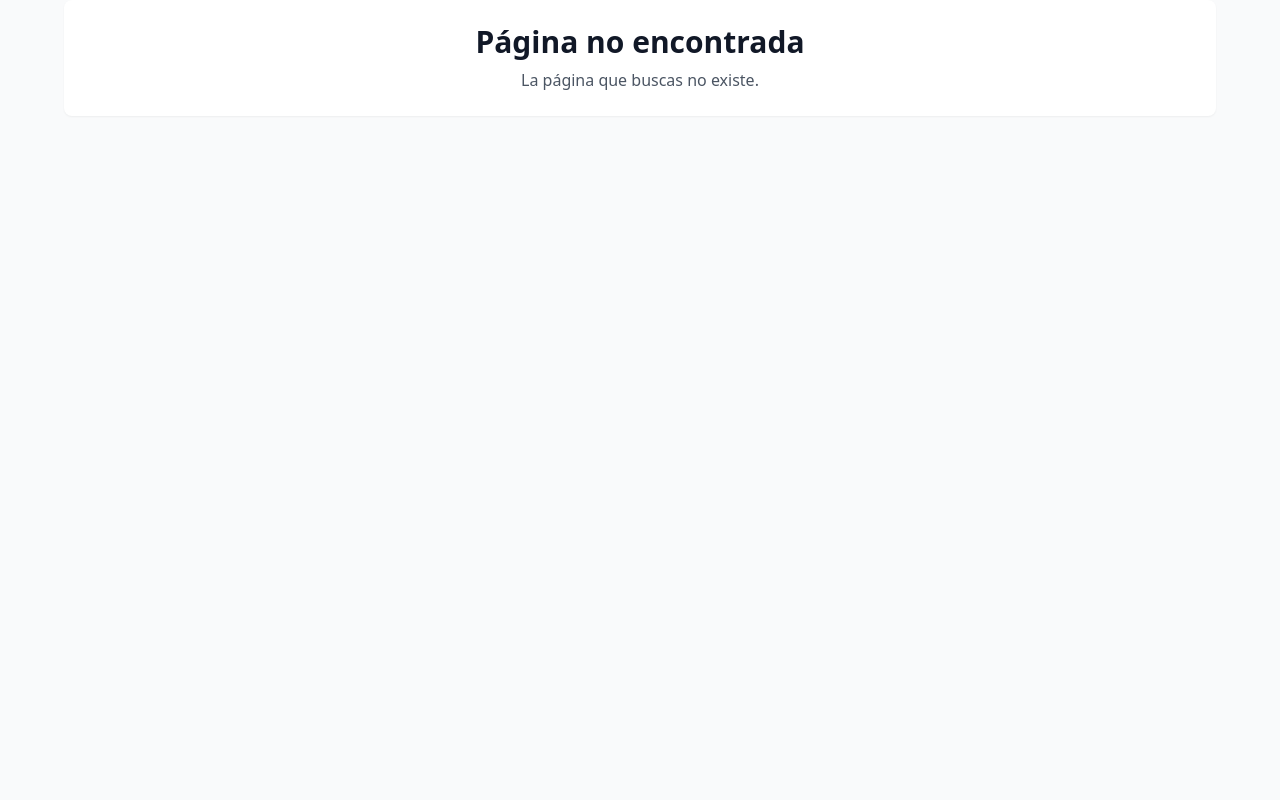
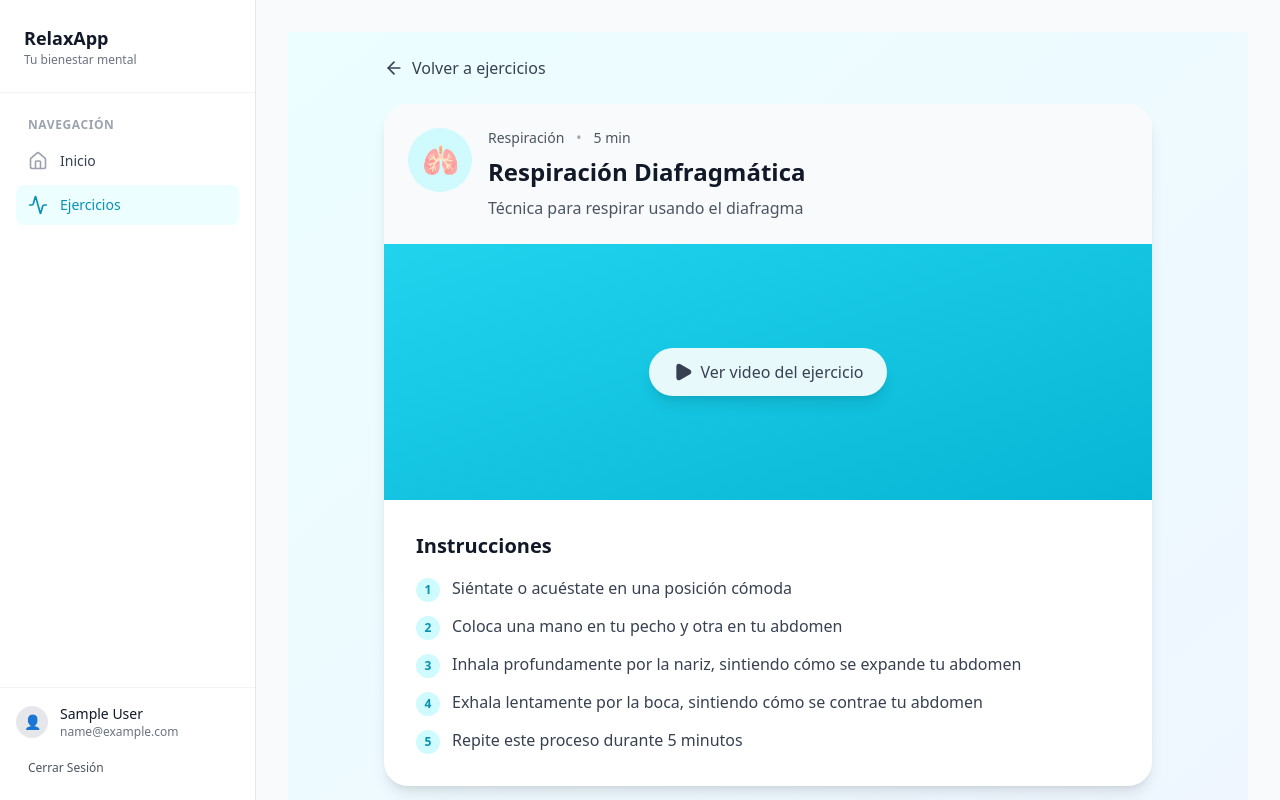
Before and after one commit to DarielMorua/Relax-Web, a React (Vite) app: page /ejercicios/1 in a window 1280 px wide. Built offline with nearby package versions, Linux system fonts and the light colour scheme; sample sign-in values are in the browser's storage.

Commit message:
Se agrega todo lo que tiene que ver con ejercicios

```diff
--- a/src/App.jsx
+++ b/src/App.jsx
@@ -4,6 +4,8 @@ import Layout from "./components/Layout.jsx";
 import ProtectedRoute from "./Auth/ProtectedRoute";
 import Home from "./pages/Home.jsx";
 import Login from "./pages/Login.jsx";
+import Exercises from "./pages/Exercises.jsx";
+import ExerciseDetail from "./components/ExerciseDetail.jsx";
 function App() {
   return (
     <AuthProvider>
@@ -35,16 +37,7 @@ function App() {
           }
         />
 
-        <Route
-          path="/ejercicios"
-          element={
-            <ProtectedRoute>
-              <Layout>
-                <Ejercicios />
-              </Layout>
-            </ProtectedRoute>
-          }
-        />
+
 
         <Route
           path="/chat"
@@ -68,6 +61,29 @@ function App() {
           }
         /> */}
 
+        {/* Ejercicios */}
+        <Route
+          path="/ejercicios"
+          element={
+            <ProtectedRoute>
+              <Layout>
+                <Exercises />
+              </Layout>
+            </ProtectedRoute>
+          }
+        />
+
+        <Route
+          path="/ejercicios/:id"
+          element={
+            <ProtectedRoute>
+              <Layout>
+                <ExerciseDetail />
+              </Layout>
+            </ProtectedRoute>
+          }
+        />
+
         {/* 404 */}
         <Route
           path="*"
--- a/src/components/ExerciseCard.jsx
+++ b/src/components/ExerciseCard.jsx
@@ -1,14 +1,43 @@
-const ExcerciseCard = ({ exercise }) => {
+import { useNavigate } from "react-router-dom";
+
+const ExerciseCard = ({ exercise }) => {
+  const navigate = useNavigate();
+
+  const handleClick = () => {
+    navigate(`/ejercicios/${exercise.id}`);
+  };
+
   return (
-    <div className="exercise-card">
-      <img src={exercise.image} alt={exercise.name} />
+    <div className="bg-gray-50 rounded-2xl p-6 shadow-sm hover:shadow-md transition-shadow">
+      {/* Badge de tiempo */}
+      <div className="flex justify-end mb-4">
+        <span className="text-xs bg-white px-3 py-1 rounded-full text-gray-600">
+          {exercise.time} min
+        </span>
+      </div>
 
-      <h2>{exercise.name}</h2>
-      <p>{exercise.time} Min</p>
-      <p>{exercise.description}</p>
-      <button>Ver Ejercicio</button>
+      {/* Icono circular */}
+      <div className="flex justify-center mb-4">
+        <div className="w-16 h-16 bg-cyan-100 rounded-full flex items-center justify-center">
+          <span className="text-3xl">{exercise.image}</span>
+        </div>
+      </div>
+
+      {/* Contenido */}
+      <div className="text-center mb-6">
+        <h3 className="font-semibold text-gray-900 mb-2">{exercise.name}</h3>
+        <p className="text-sm text-gray-600">{exercise.description}</p>
+      </div>
+
+      {/* Botón */}
+      <button
+        onClick={handleClick}
+        className="w-full bg-white text-gray-700 py-2 px-4 rounded-full hover:bg-gray-100 transition-colors text-sm font-medium"
+      >
+        Ver ejercicio
+      </button>
     </div>
   );
 };
 
-export default ExcerciseCard;
+export default ExerciseCard;
--- /dev/null
+++ b/src/components/ExerciseDetail.jsx
@@ -0,0 +1,110 @@
+import { useNavigate, useParams } from "react-router-dom";
+import { useState, useEffect } from "react";
+import { ArrowLeft, Play } from "lucide-react";
+import { exercises } from "../mock/exercisesMock";
+
+const ExerciseDetail = () => {
+  const { id } = useParams();
+  const navigate = useNavigate();
+  const [exercise, setExercise] = useState(null);
+  const [loading, setLoading] = useState(true);
+
+  useEffect(() => {
+    const foundExercise = exercises.find((ex) => ex.id === parseInt(id));
+    setExercise(foundExercise);
+    setLoading(false);
+  }, [id]);
+
+  if (loading) {
+    return (
+      <div className="flex justify-center items-center min-h-screen">
+        <div className="text-lg text-gray-600">Cargando ejercicio...</div>
+      </div>
+    );
+  }
+
+  if (!exercise) {
+    return (
+      <div className="flex justify-center items-center min-h-screen">
+        <div className="text-lg text-red-600">Ejercicio no encontrado</div>
+      </div>
+    );
+  }
+
+  return (
+    <div className="min-h-screen bg-gradient-to-br from-cyan-50 to-blue-50 p-6">
+      <div className="max-w-3xl mx-auto">
+        {/*  Volver */}
+        <button
+          onClick={() => navigate(-1)}
+          className="flex items-center gap-2 text-gray-700 hover:text-gray-900 mb-6 font-medium"
+        >
+          <ArrowLeft size={20} />
+          Volver a ejercicios
+        </button>
+
+        {/* Card principal */}
+        <div className="bg-white rounded-3xl shadow-lg overflow-hidden">
+          {/* Header */}
+          <div className="bg-gray-50 p-6">
+            <div className="flex items-start gap-4">
+              {/* Icono */}
+              <div className="w-16 h-16 bg-cyan-100 rounded-full flex items-center justify-center flex-shrink-0">
+                <span className="text-3xl">{exercise.image}</span>
+              </div>
+
+              {/* Info */}
+              <div className="flex-1">
+                <div className="flex items-center gap-3 mb-2">
+                  <span className="text-sm text-gray-600">
+                    {exercise.category}
+                  </span>
+                  <span className="text-sm text-gray-400">•</span>
+                  <span className="text-sm text-gray-600">
+                    {exercise.time} min
+                  </span>
+                </div>
+                <h1 className="text-2xl font-bold text-gray-900 mb-2">
+                  {exercise.name}
+                </h1>
+                <p className="text-gray-600">{exercise.description}</p>
+              </div>
+            </div>
+          </div>
+
+          {/* Video  */}
+          <div className="relative bg-gradient-to-br from-cyan-400 to-cyan-500 h-64 flex items-center justify-center">
+            <button className="bg-white/90 hover:bg-white px-6 py-3 rounded-full flex items-center gap-2 font-medium text-gray-700 transition-all shadow-lg hover:shadow-xl">
+              <Play size={20} className="fill-current" />
+              Ver video del ejercicio
+            </button>
+          </div>
+
+          {/* Contenido */}
+          <div className="p-8 space-y-8">
+            {/* Instrucciones */}
+            <div>
+              <h2 className="text-xl font-bold text-gray-900 mb-4">
+                Instrucciones
+              </h2>
+              <div className="space-y-3">
+                {exercise.instructions.map((instruction, index) => (
+                  <div key={index} className="flex gap-3">
+                    <div className="w-6 h-6 bg-cyan-100 rounded-full flex items-center justify-center flex-shrink-0 mt-0.5">
+                      <span className="text-xs font-semibold text-cyan-600">
+                        {index + 1}
+                      </span>
+                    </div>
+                    <p className="text-gray-700 flex-1">{instruction}</p>
+                  </div>
+                ))}
+              </div>
+            </div>
+          </div>
+        </div>
+      </div>
+    </div>
+  );
+};
+
+export default ExerciseDetail;
--- a/src/components/Layout.jsx
+++ b/src/components/Layout.jsx
@@ -5,6 +5,7 @@ import { useAuth } from "./AuthContext";
 const Layout = ({ children }) => {
   const navigation = [
     { name: "Inicio", path: "/", icon: Home },
+    { name: "Ejercicios", path: "/ejercicios", icon: Activity },
     // { name: "Calendario", path: "/calendario", icon: Calendar },
     // { name: "Ejercicios", path: "/ejercicios", icon: Activity },
     // { name: "Chat con Doctores", path: "/chat", icon: MessageCircle },
@@ -23,7 +24,7 @@ const Layout = ({ children }) => {
     <div className="flex h-screen bg-gray-50">
       {/* Sidebar */}
       <aside className="w-64 bg-white border-r border-gray-200 flex flex-col">
-        {/* Logo Section */}
+        {/* Logo */}
         <div className="p-6 border-b border-gray-100">
           <div className="flex items-center space-x-3">
             <div>
@@ -33,7 +34,7 @@ const Layout = ({ children }) => {
           </div>
         </div>
 
-        {/* Navigation */}
+        {/* Navegacion */}
         <nav className="flex-1 px-4 py-6">
           <p className="px-3 mb-2 text-xs font-semibold text-gray-400 uppercase tracking-wider">
             Navegación
@@ -92,7 +93,7 @@ const Layout = ({ children }) => {
         </div>
       </aside>
 
-      {/* Main Content Area */}
+      {/* Main Content */}
       <main className="flex-1 overflow-y-auto bg-gray-50">
         <div className="p-8">{children}</div>
       </main>
--- /dev/null
+++ b/src/mock/exercisesMock.js
@@ -0,0 +1,71 @@
+export const exercises = [
+  {
+    id: 1,
+    name: "Respiración Diafragmática",
+    image: "🫁",
+    time: 5,
+    description: "Técnica para respirar usando el diafragma",
+    category: "Respiración",
+    instructions: [
+      "Siéntate o acuéstate en una posición cómoda",
+      "Coloca una mano en tu pecho y otra en tu abdomen",
+      "Inhala profundamente por la nariz, sintiendo cómo se expande tu abdomen",
+      "Exhala lentamente por la boca, sintiendo cómo se contrae tu abdomen",
+      "Repite este proceso durante 5 minutos",
+    ],
+    video: "https://example.com/video.mp4",
+  },
+  {
+    id: 2,
+    name: "Respiración Alterna",
+    image: "🫁",
+    time: 7,
+    description: "Respiración alternando las fosas nasales",
+    category: "Respiración",
+    instructions: [
+      "Siéntate en una posición cómoda con la espalda recta",
+      "Usa tu pulgar derecho para cerrar tu fosa nasal derecha",
+      "Inhala profundamente por la fosa nasal izquierda",
+      "Cierra la fosa nasal izquierda con tu dedo anular",
+      "Exhala por la fosa nasal derecha",
+      "Inhala por la derecha, cierra y exhala por la izquierda",
+      "Continúa alternando durante 7 minutos",
+    ],
+    video: "https://example.com/video.mp4",
+  },
+  {
+    id: 3,
+    name: "Meditación en Silencio",
+    image: "🧘",
+    time: 10,
+    description: "Practica la meditación sin estímulos externos",
+    category: "Meditación",
+    instructions: [
+      "Encuentra un lugar tranquilo sin distracciones",
+      "Siéntate en una posición cómoda",
+      "Cierra los ojos suavemente",
+      "Enfoca tu atención en tu respiración natural",
+      "Cuando tu mente divague, vuelve gentilmente a la respiración",
+      "Mantén esta práctica durante 10 minutos",
+    ],
+    video: "https://example.com/video.mp4",
+  },
+  {
+    id: 4,
+    name: "Escaneo Corporal",
+    image: "🧘",
+    time: 15,
+    description: "Meditación guiada para conciencia de tu cuerpo",
+    category: "Meditación",
+    instructions: [
+      "Acuéstate boca arriba en una superficie cómoda",
+      "Cierra los ojos y respira profundamente",
+      "Comienza llevando tu atención a tus pies",
+      "Gradualmente mueve tu atención hacia arriba por cada parte del cuerpo",
+      "Observa las sensaciones sin juzgarlas",
+      "Nota tensiones y permíteles relajarse",
+      "Continúa hasta llegar a la coronilla",
+    ],
+    video: "https://example.com/video.mp4",
+  },
+];
--- a/src/models/exercise.js
+++ /dev/null
@@ -1,10 +0,0 @@
-export const createExercise = (data) => ({
-  id: data.id,
-  name: data.name,
-  image: data.image,
-  time: data.time,
-  description: data.description,
-  category: data.category,
-  instructions: data.instructions,
-  video: data.video,
-});
--- /dev/null
+++ b/src/pages/Exercises.jsx
@@ -0,0 +1,53 @@
+import ExerciseCard from "../components/ExerciseCard";
+import { exercises } from "../mock/exercisesMock";
+
+const Exercises = () => {
+  // Agrupar ejercicios por categoría
+  const groupedExercises = exercises.reduce((acc, exercise) => {
+    if (!acc[exercise.category]) {
+      acc[exercise.category] = [];
+    }
+    acc[exercise.category].push(exercise);
+    return acc;
+  }, {});
+
+  // Emojis para cada categoría
+  const categoryEmojis = {
+    Respiración: "🫁",
+    Meditación: "🧘",
+  };
+
+  return (
+    <div className="p-8 max-w-6xl mx-auto">
+      {/* Header */}
+      <div className="mb-10">
+        <div className="flex items-center gap-3 mb-2">
+          <h1 className="text-3xl font-bold text-gray-900">Ejercicios</h1>
+        </div>
+        <p className="text-gray-600 ml-12">
+          Explora ejercicios para mejorar tu bienestar mental
+        </p>
+      </div>
+
+      {/* Secciones por categoria */}
+      {Object.entries(groupedExercises).map(([category, categoryExercises]) => (
+        <div key={category} className="mb-12">
+          {/* Titulo de categoria */}
+          <div className="flex items-center gap-3 mb-6">
+            <span className="text-2xl">{categoryEmojis[category]}</span>
+            <h2 className="text-xl font-semibold text-gray-900">{category}</h2>
+          </div>
+
+          {/* Grid de ejercicios*/}
+          <div className="grid grid-cols-1 md:grid-cols-2 gap-6 max-w-4xl">
+            {categoryExercises.map((exercise) => (
+              <ExerciseCard key={exercise.id} exercise={exercise} />
+            ))}
+          </div>
+        </div>
+      ))}
+    </div>
+  );
+};
+
+export default Exercises;
```
Also changed, not shown: src/pages/Login.jsx (+9 -9 lines).
